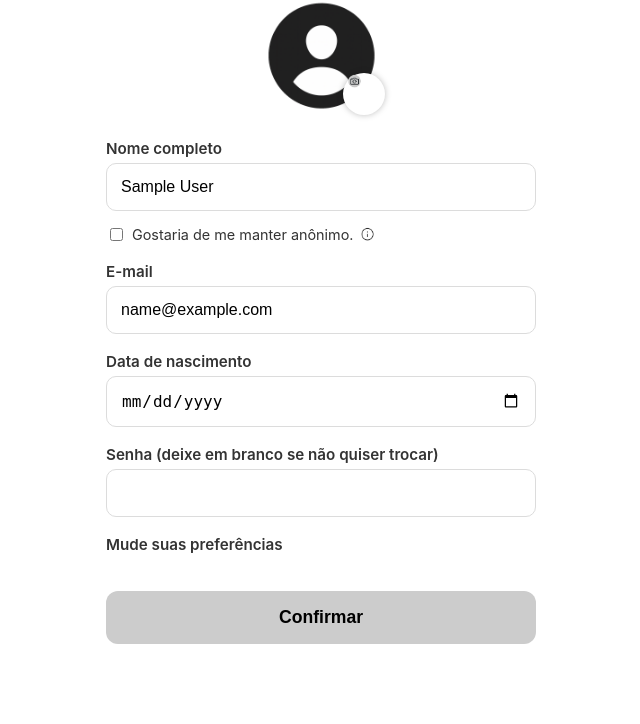
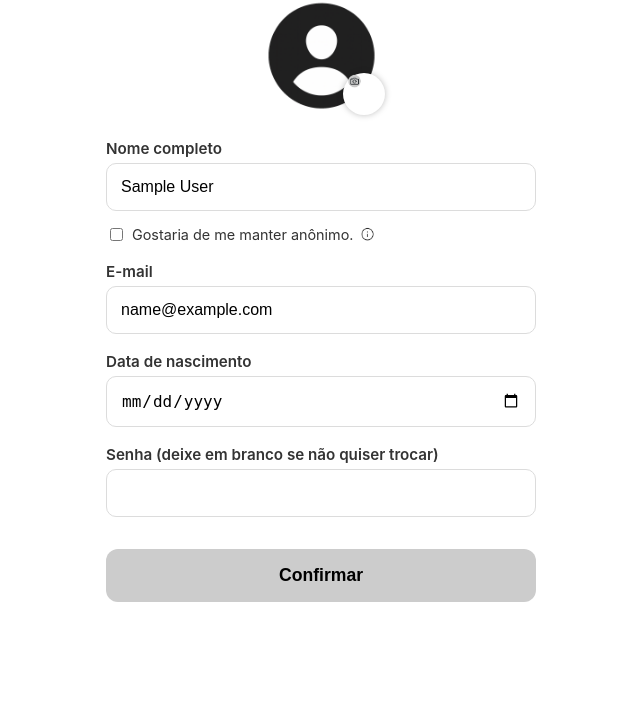
Before and after one commit to IgorGabrielDs/ProjetoJC, a Django app: page /editar-perfil/ in a window 1280 px wide. Shown: the part 138-862 px from the top of the page, without its empty margins (319-959 px from the left). After the commit the page ends 740 px from the top, so only its background shows below. Run offline with Django 5.2, Linux system fonts and the light colour scheme; the visitor is signed in with stand-in values (Sample User, id 1).

Commit message:
Update editarperfil.html

```diff
--- a/noticias/templates/noticias/editarperfil.html
+++ b/noticias/templates/noticias/editarperfil.html
@@ -22,16 +22,20 @@
 
         <!-- FOTO -->
         <div class="photo-area">
+
             {% if user.perfil.foto %}
                 <img src="{{ user.perfil.foto.url }}" class="foto-preview" id="photoPreview">
             {% else %}
                 <img src="{% static 'noticias/img/perfil_uol.png' %}" class="foto-preview" id="photoPreview">
             {% endif %}
 
+            <!-- BOTÃO DA CÂMERA COM CAMADAS -->
             <label class="photo-btn">
-                <img src="{% static 'noticias/img/camera.png' %}" alt="Upload">
+                <div class="photo-btn-bg"></div>  <!-- círculo cinza atrás -->
+                <img src="{% static 'noticias/img/camera.png' %}" class="photo-btn-icon" alt="Upload"> <!-- ícone na frente -->
                 <input type="file" name="foto" id="fotoInput" hidden>
             </label>
+
         </div>
 
         <!-- Nome -->
@@ -60,17 +64,14 @@
         <label>Senha (deixe em branco se não quiser trocar)</label>
         <input type="password" name="senha" class="input-box">
 
-        <!-- Preferencias futuro -->
-        <label>Mude suas preferências</label>
-        <div class="pref-placeholder"></div>
 
-        <button type="submit" class="btn-confirm">Confirmar</button>
+        <button type="submit" class="btn-confirm" id="btnConfirmar">Confirmar</button>
 
     </form>
 </div>
 
 <!-- ============================
-          MODAL CORRIGIDO
+          MODAL
 ============================ -->
 <div id="infoModal" class="modal-overlay">
     <div class="modal-box">
```
